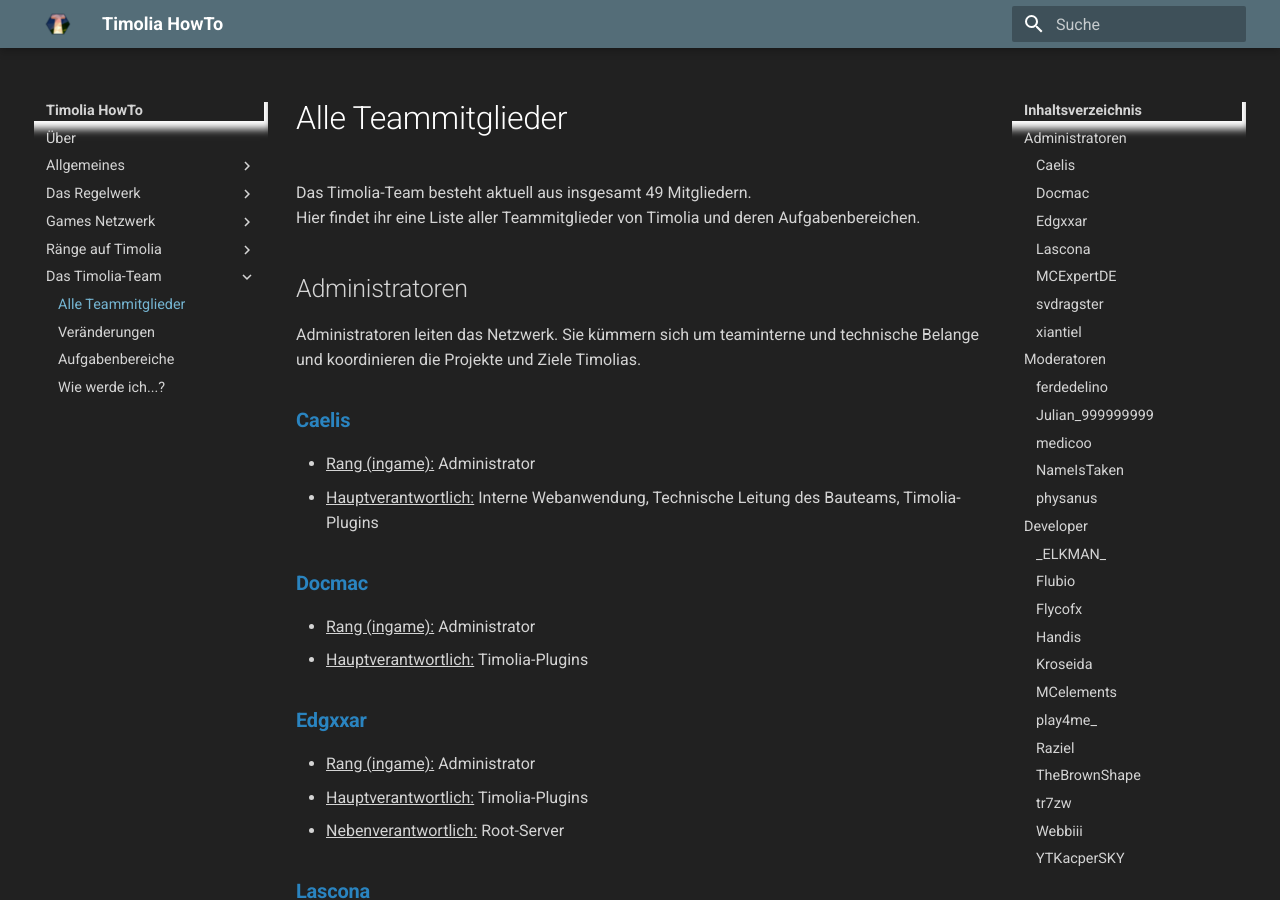
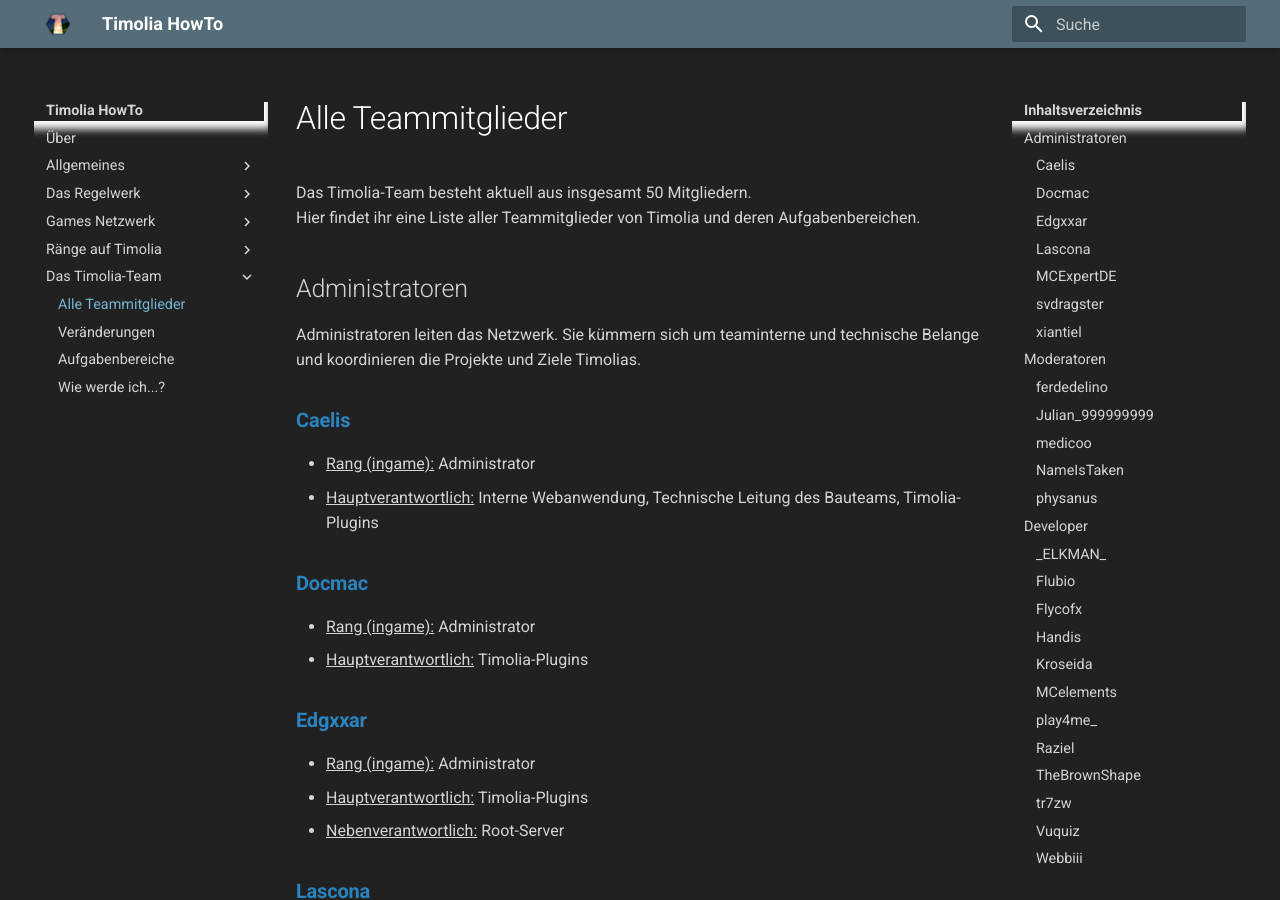
Before and after one commit to TimoliaDE/HowTo, an MkDocs documentation site: the page built from docs/team/members.md, in a window 1280 px wide and 900 px high. Built offline with MkDocs 1.6.1 and Material for MkDocs 9.7.7, drawn with Linux system fonts in a browser that asks for light colours; old or Windows-style settings are respelled for this version of MkDocs; some of the changed text lies outside the part shown.

Commit message:
Update members.md

```diff
--- a/docs/team/members.md
+++ b/docs/team/members.md
@@ -1,4 +1,4 @@
-Das Timolia-Team besteht aktuell aus insgesamt 49 Mitgliedern.
+Das Timolia-Team besteht aktuell aus insgesamt 50 Mitgliedern.
 Hier findet ihr eine Liste aller Teammitglieder von Timolia und deren Aufgabenbereichen.
 
 
@@ -103,6 +103,9 @@ Sie kümmern sich um die Timolia-Plugins, entwickeln neue Features und Spielmodi
 - <u>Rang (ingame):</u> Developer
 
 ### <strong><span class='developer'>tr7zw</span></strong>
+- <u>Rang (ingame):</u> Developer
+
+### <strong><span class='developer'>Vuquiz</span></strong>
 - <u>Rang (ingame):</u> Developer
 
 ### <strong><span class='developer'>Webbiii</span></strong>
```
